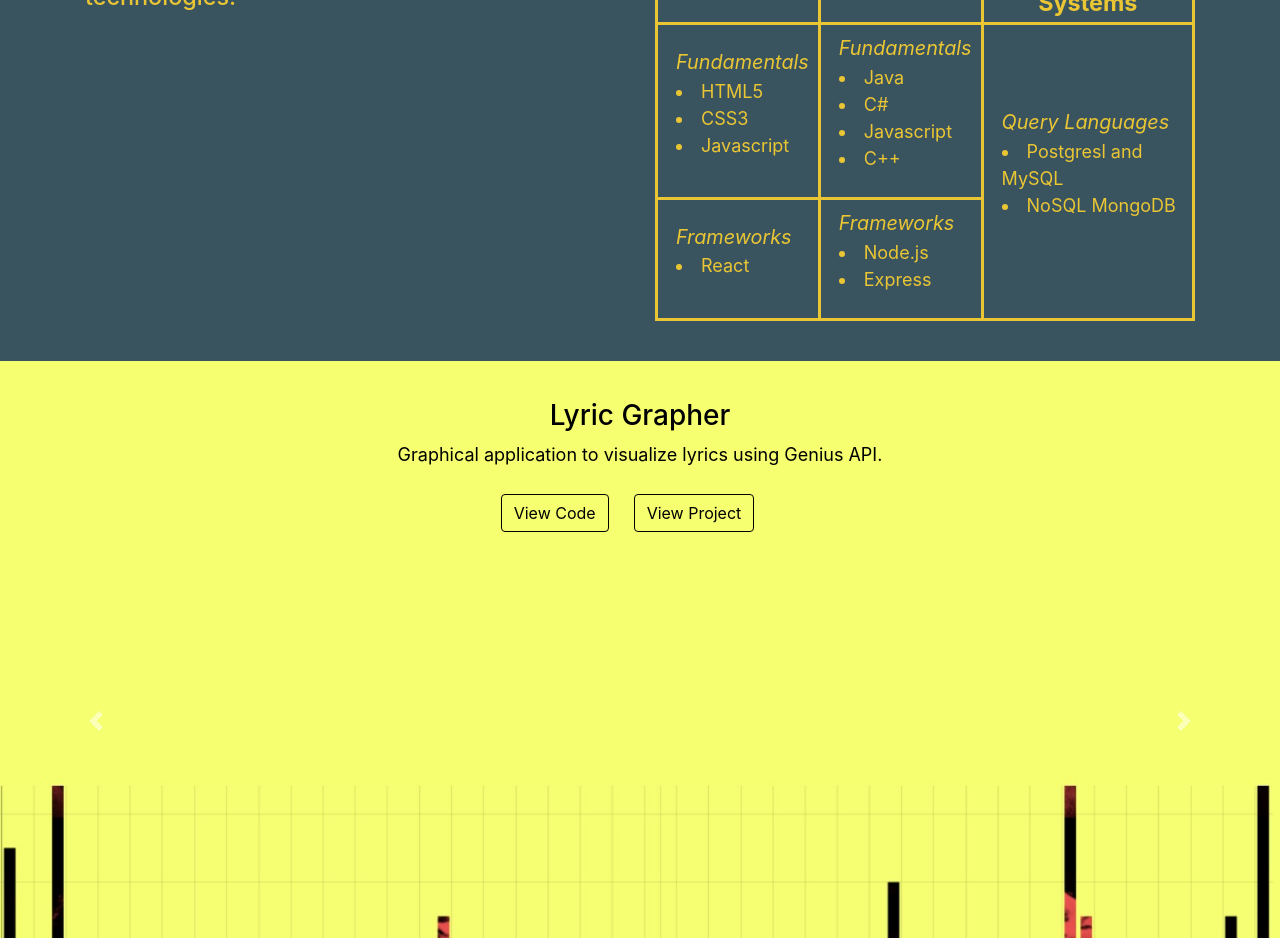
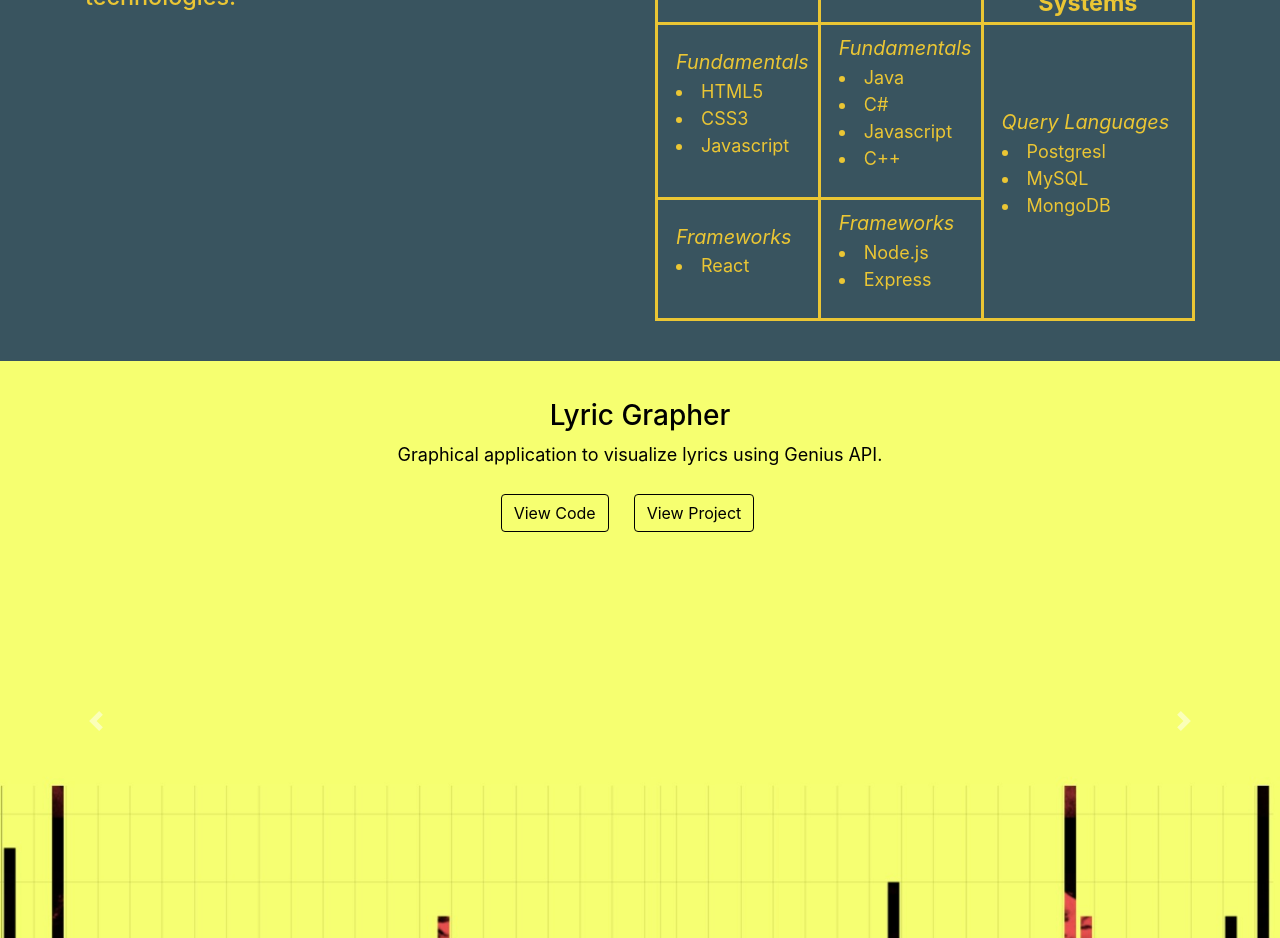
Before and after one commit to cacciamani10/cacciamani10.github.io, a React (Create React App) app: page / in a window 1280 px wide. Shown: the part 1160-2098 px from the top of the page. Built offline with nearby package versions, Linux system fonts and the light colour scheme.

Commit message:
Updated about page

```diff
--- a/src/components/Sections/About.js
+++ b/src/components/Sections/About.js
@@ -80,10 +80,13 @@ export default function About() {
                                     Query Languages
                                 </li>
                                 <li>
-                                    Postgresl and MySQL
+                                    Postgresl
                                 </li>
                                 <li>
-                                    NoSQL MongoDB
+                                    MySQL
+                                </li>
+                                <li>
+                                    MongoDB
                                 </li>
                             </ul>
                         </td>
```
